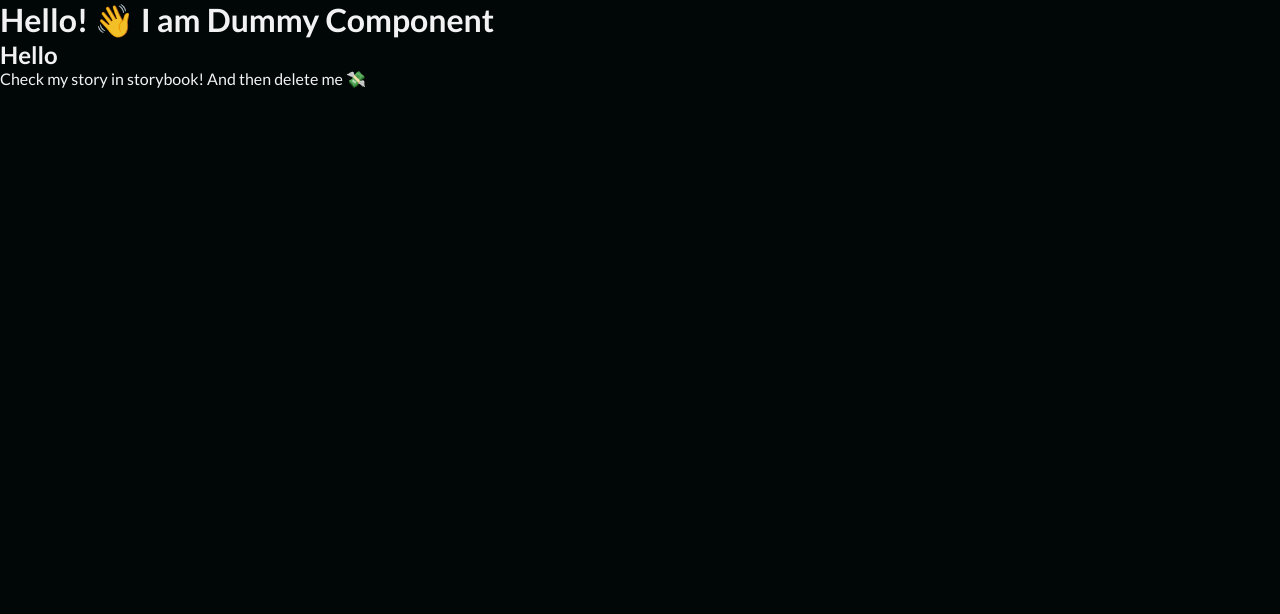
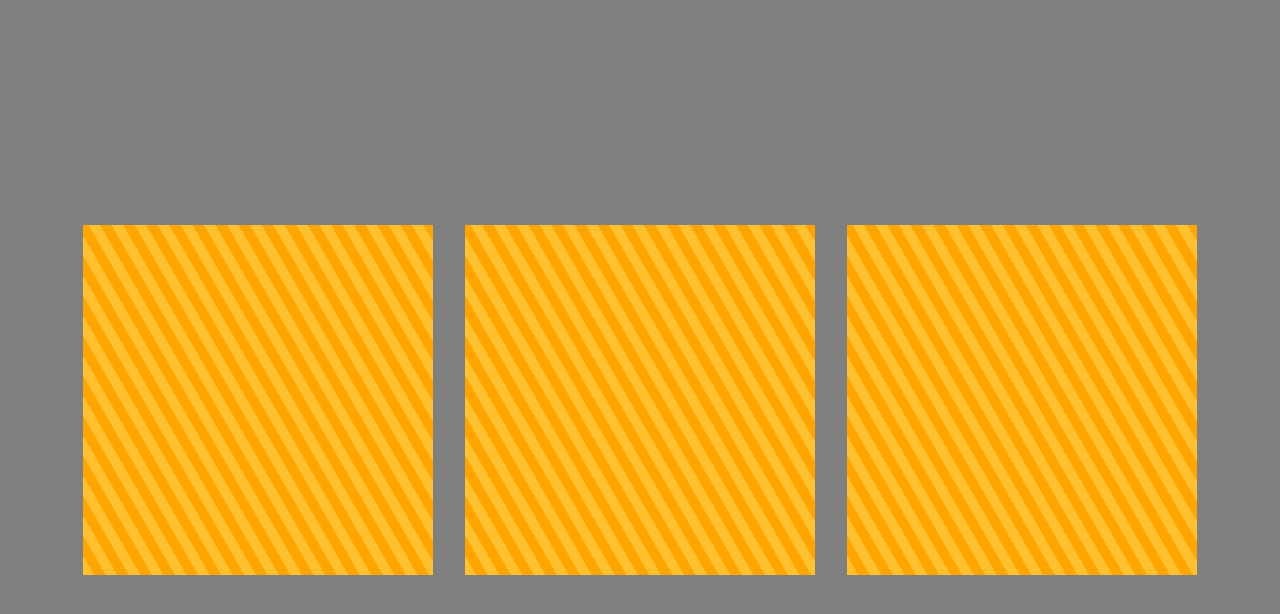
Before and after one commit to vovaushenko/---vova-s-components-playground---, a Next.js app: page / in a window 1280 px wide. Shown: the top 614 px of the page. Built offline with nearby package versions, Linux system fonts and the light colour scheme.

Commit message:
chore - ultimate card progress point

```diff
--- a/pages/index.tsx
+++ b/pages/index.tsx
@@ -1,11 +1,11 @@
 import type { NextPage } from 'next';
 import React from 'react';
-import DummyComponent from '../components/DummyComponent/DummyComponent';
+import Playgrounds from '../sreens/Playgrounds/Playgrounds';
 
 const Home: NextPage = () => {
   return (
     <div>
-      <DummyComponent dummyText="Hello" />
+      <Playgrounds />
     </div>
   );
 };
--- /dev/null
+++ b/showcase/UltimateCard/UltimateCard.styles.tsx
@@ -0,0 +1,121 @@
+import styled, { css, keyframes } from 'styled-components';
+
+interface Props {
+  bgImg: string;
+  cardGradientColor: string;
+  animationDelay: number;
+  isLoading: boolean;
+}
+
+/***
+ * LOADING CARD STATE
+ */
+const movingGradient = css`repeating-linear-gradient(60deg,
+transparent,
+transparent 10px,
+${({ theme }) => theme.colors.yellow.golden} 10px,
+${({ theme }) => theme.colors.yellow.golden} 20px)
+`;
+const loadingKeyframes = keyframes`
+  0% {
+    transform: translateX(25px);
+  }
+  100% {
+    transform: translateX(-20px);
+  }
+`;
+
+const loadingCartStyles = css`
+  &::before {
+    content: '';
+    position: absolute;
+    z-index: 1;
+    top: 0;
+    left: -100%;
+    width: 300%;
+    height: 100%;
+    background: ${({ theme }) => theme.colors.yellow.darkGolden}
+      ${movingGradient};
+    animation: ${loadingKeyframes} 2s infinite linear;
+  }
+
+  cursor: wait;
+`;
+
+export const hoveredCardStyles = css``;
+export const activeCardStyles = css`
+  transform: scale(0.99);
+`;
+export const cardAnimation = css`
+  animation: slide-in-bottom 0.5s cubic-bezier(0.25, 0.46, 0.45, 0.94) both;
+  @keyframes slide-in-bottom {
+    0% {
+      transform: translateY(100px);
+      opacity: 0;
+    }
+    100% {
+      transform: translateY(0);
+      opacity: 1;
+    }
+  }
+`;
+
+export const Container = styled.article<Props>`
+  position: relative;
+  display: flex;
+  align-items: flex-end;
+  background-color: ${({ theme }) => theme.colors.gray.card};
+  padding: ${({ theme }) => theme.spacing.md};
+  overflow: hidden;
+
+  background: ${({
+    bgImg,
+    cardGradientColor,
+  }) => `linear-gradient(to top, ${cardGradientColor}, transparent 100%),
+    url(${bgImg}) center/cover`};
+  width: 350px;
+  aspect-ratio: 1/1;
+
+  &:hover {
+    ${hoveredCardStyles}
+  }
+
+  ${cardAnimation};
+  animation-delay: ${({ animationDelay }) => `${animationDelay}ms`};
+
+  &:active {
+    ${activeCardStyles}
+  }
+
+  ${({ isLoading }) => isLoading && loadingCartStyles};
+`;
+
+export const Figcaption = styled.figcaption`
+  p {
+    margin-top: ${({ theme }) => theme.spacing.xs};
+  }
+`;
+
+export const ExternalLink = styled.a`
+  :focus-visible {
+    outline: none;
+    box-shadow: none;
+  }
+
+  :focus-visible::before {
+    box-shadow: 0 0 0 3px ${({ theme }) => theme.colors.yellow.golden};
+  }
+
+  :before {
+    content: '';
+    z-index: 0;
+    position: absolute;
+    top: 0;
+    bottom: 0;
+    left: 0;
+    right: 0;
+    cursor: pointer;
+  }
+`;
+
+export const Figure = styled.figure``;
--- /dev/null
+++ b/showcase/UltimateCard/UltimateCard.tsx
@@ -0,0 +1,45 @@
+import React from 'react';
+import * as Styled from './UltimateCard.styles';
+
+export interface Props {
+  url: string;
+  title: string;
+  imgSrc: string;
+  description: string;
+  animationDelay: number;
+  isLoading: boolean;
+}
+
+/**
+ *@function UltimateCard
+ *@param {number} prop -
+ *@returns {JSX.Element} - Rendered CardContent component
+ */
+const UltimateCard = ({
+  url,
+  imgSrc,
+  title,
+  description,
+  animationDelay,
+  isLoading,
+}: Props): JSX.Element => {
+  return (
+    <Styled.Container
+      isLoading={isLoading}
+      bgImg={imgSrc}
+      cardGradientColor={'black'}
+      animationDelay={animationDelay}
+    >
+      <Styled.Figure>
+        <Styled.Figcaption>
+          <h3>{title}</h3>
+          <p>{description}</p>
+        </Styled.Figcaption>
+      </Styled.Figure>
+
+      <Styled.ExternalLink href={url} target="_blank" rel="noopener" />
+    </Styled.Container>
+  );
+};
+
+export default UltimateCard;
--- a/sreens/Playgrounds/Playgrounds.styles.tsx
+++ b/sreens/Playgrounds/Playgrounds.styles.tsx
@@ -14,4 +14,14 @@ export const Container = styled.div`
   .wrapper {
     max-width: 400px;
   }
+
+  ul {
+    list-style: square;
+
+    li {
+      ::marker {
+        color: red;
+      }
+    }
+  }
 `;
--- a/sreens/Playgrounds/Playgrounds.tsx
+++ b/sreens/Playgrounds/Playgrounds.tsx
@@ -1,6 +1,7 @@
 import React from 'react';
+import * as Styled from './Playgrounds.styles';
+import UltimateCard from '../../showcase/UltimateCard/UltimateCard';
 import styled from 'styled-components';
-import * as Styled from './Playgrounds.styles';
 
 /**
  *Renders playground screen where components will be tested
@@ -8,43 +9,52 @@ import * as Styled from './Playgrounds.styles';
  *@param {number} prop -
  *@returns {JSX.Element} - Rendered Playgrounds component
  */
+
 const Playgrounds = (): JSX.Element => {
   return (
     <Styled.Container>
-      <GlassCard className={'background'}>
-        <h3>Some title</h3>
-        <p>
-          Lorem ipsum dolor sit amet, consectetur adipisicing elit. Itaque, non.
-        </p>
-      </GlassCard>
-
-      <CoolCard>
-        <p>
-          Lorem ipsum dolor sit amet consectetur adipisicing elit. Neque ea
-          deserunt obcaecati id consectetur placeat?
-        </p>
-      </CoolCard>
+      <GridWrapper>
+        <UltimateCard
+          isLoading={true}
+          url={'https://github.com/'}
+          title={'Beautiful views of Toronto'}
+          description={
+            'lorem ipsum dolor sit amet, consectetur adip lorem ipsum dolor sit amet, consectetur adip'
+          }
+          imgSrc={'/ultimate-cart/2.jpg'}
+          animationDelay={500}
+        />{' '}
+        <UltimateCard
+          isLoading={true}
+          url={'https://github.com/'}
+          title={'Beautiful views of Toronto'}
+          description={
+            'lorem ipsum dolor sit amet, consectetur adip lorem ipsum dolor sit amet, consectetur adip'
+          }
+          imgSrc={'/ultimate-cart/2.jpg'}
+          animationDelay={1000}
+        />{' '}
+        <UltimateCard
+          isLoading={true}
+          url={'https://github.com/'}
+          title={'Beautiful views of Toronto'}
+          description={
+            'lorem ipsum dolor sit amet, consectetur adip lorem ipsum dolor sit amet, consectetur adip'
+          }
+          imgSrc={'/ultimate-cart/1.jpg'}
+          animationDelay={1500}
+        />
+      </GridWrapper>
     </Styled.Container>
   );
 };
-const CoolCard = styled.div`
-  --shadow-color: 220deg 60% 50%;
-  box-shadow: ${({ theme }) => theme.boxShadows.base};
-`;
 
-const GlassCard = styled.article`
-  background-color: rgba(32, 189, 71, 0.3);
-  --shadow-color: 0 0 0;
+const GridWrapper = styled.div`
+  width: 100%;
   display: flex;
-  flex-direction: column;
+  gap: 2rem;
   align-items: center;
   justify-content: center;
-
-  padding: ${({ theme }) => theme.spacing.lg};
-  z-index: 1;
-  border-radius: 1rem;
-
-  box-shadow: ${({ theme }) => theme.boxShadows.byElevation.large};
 `;
 
 export default Playgrounds;
```
Also changed, not shown: components/Buttons/GenericButton/GenericButton.styles.tsx (+7 -7 lines), design-foundation/index.css (indentation only), public/ultimate-cart/1.jpg (added), public/ultimate-cart/2.jpg (added).
